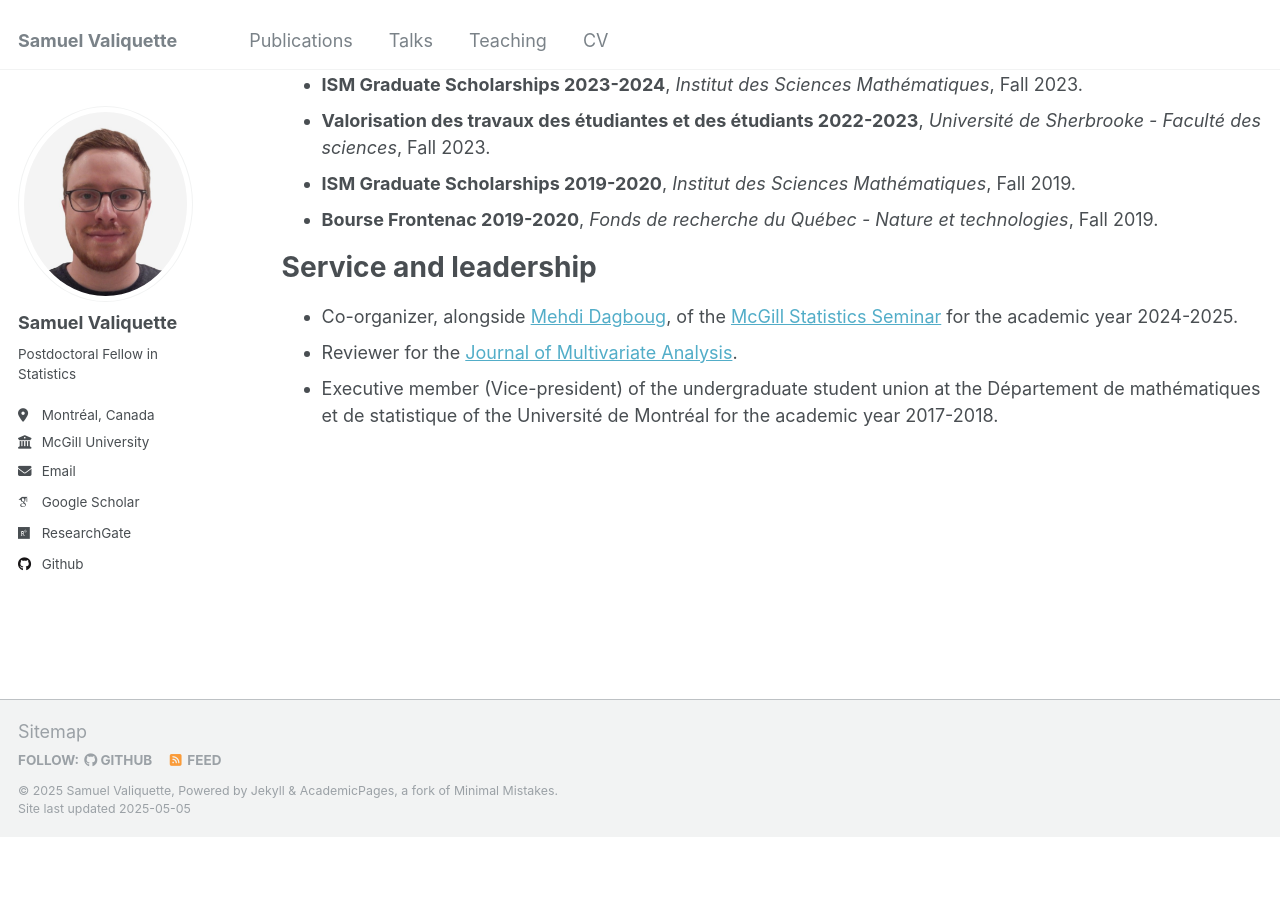
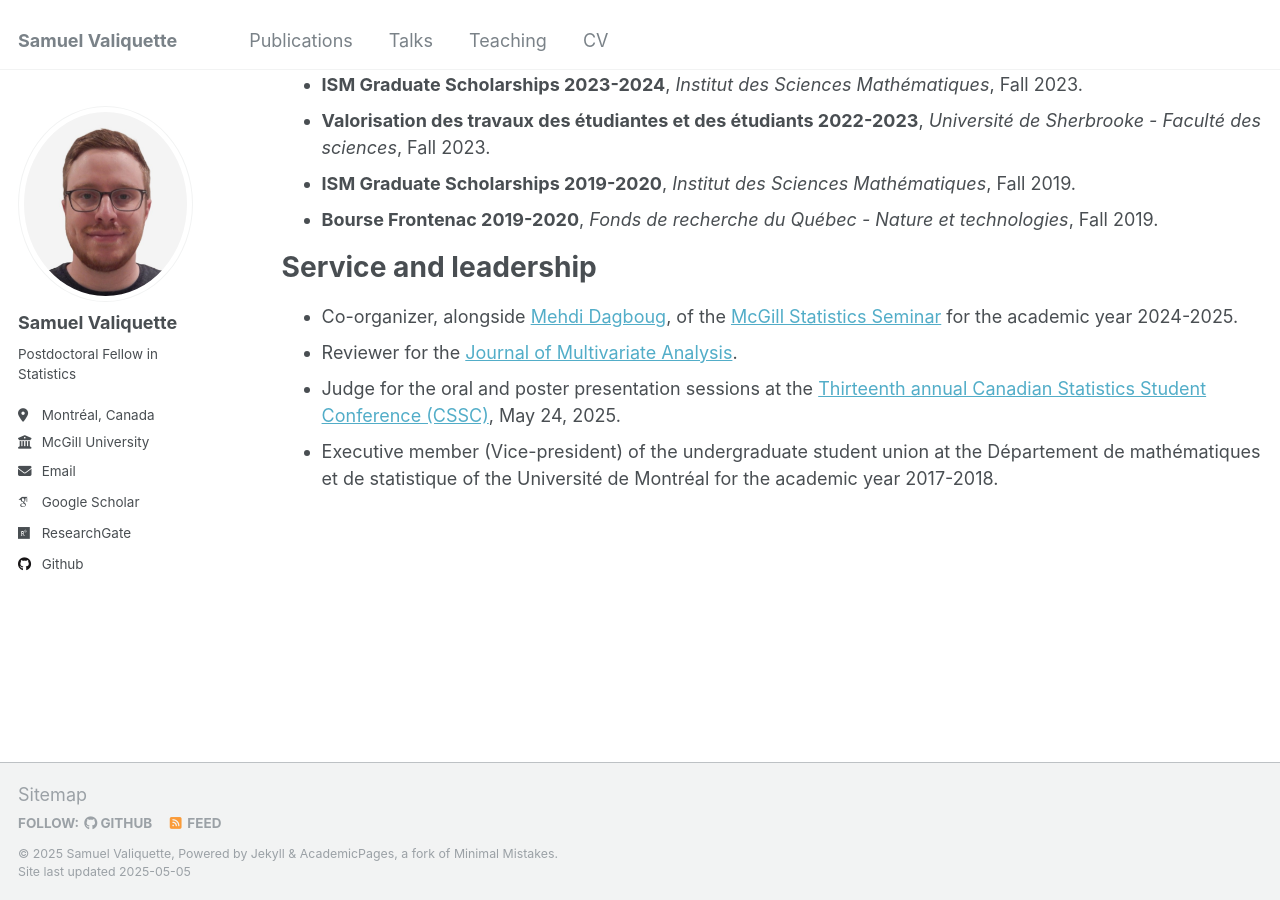
Before and after one commit to s-valiquette/s-valiquette.github.io, a Jekyll site: the page built from _pages/cv.md, in a window 1280 px wide and 900 px high, scrolled down 812 px. Built offline with Jekyll 4.4.1, drawn with Linux system fonts in a browser that asks for light colours; some web fonts are replaced; before the commit the page ends 1649 px from its top, so only the background shows below that.

Commit message:
Update cv.md

```diff
--- a/_pages/cv.md
+++ b/_pages/cv.md
@@ -45,4 +45,5 @@ Service and leadership
 ======
 * Co-organizer, alongside [Mehdi Dagboug](https://mehdidagdoug.github.io/), of the [McGill Statistics Seminar](https://mcgillstat.github.io/) for the academic year 2024-2025.
 * Reviewer for the [Journal of Multivariate Analysis](https://www.sciencedirect.com/journal/journal-of-multivariate-analysis).
+* Judge for the oral and poster presentation sessions at the [Thirteenth annual Canadian Statistics Student Conference (CSSC)](https://ssc.ca/en/meetings/thirteenth-annual-canadian-statistics-student-conference), May 24, 2025.
 * Executive member (Vice-president) of the undergraduate student union at the Département de mathématiques et de statistique of the Université de Montréal for the academic year 2017-2018.
```
